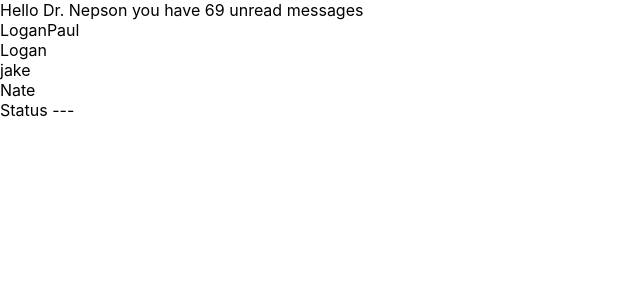
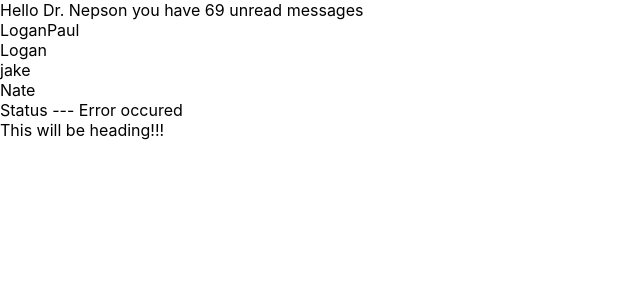
Before and after one commit to Pawan7-7/All-typscript-concepts, a React (Create React App) app: page / in a window 1280 px wide. Shown: the top 300 px of the page, without its empty margins (0-640 px from the left). Built offline with nearby package versions, Linux system fonts and the light colour scheme.

Commit message:
children props

```diff
--- a/src/App.tsx
+++ b/src/App.tsx
@@ -1,4 +1,5 @@
 import { Greet } from "./components/Greet";
+import { Heading } from "./components/Heading";
 import { Person } from "./components/Person";
 import { PersonList } from "./components/PersonList";
 import { Status } from "./components/Status";
@@ -19,7 +20,8 @@ function App() {
       <Greet name="Dr. Nepson" messageCount={69} isLoggedIn={true} />
       <Person name={personName} />
       <PersonList names={personNameList} />
-      <Status status="loas" />
+      <Status status="error" />
+      <Heading>This will be heading!!!</Heading>
     </div>
   );
 }
--- /dev/null
+++ b/src/components/Heading.tsx
@@ -0,0 +1,7 @@
+import React from "react";
+interface headingProps {
+  children: string;
+}
+export const Heading = ({ children }: headingProps) => {
+  return <div>{children}</div>;
+};
```
